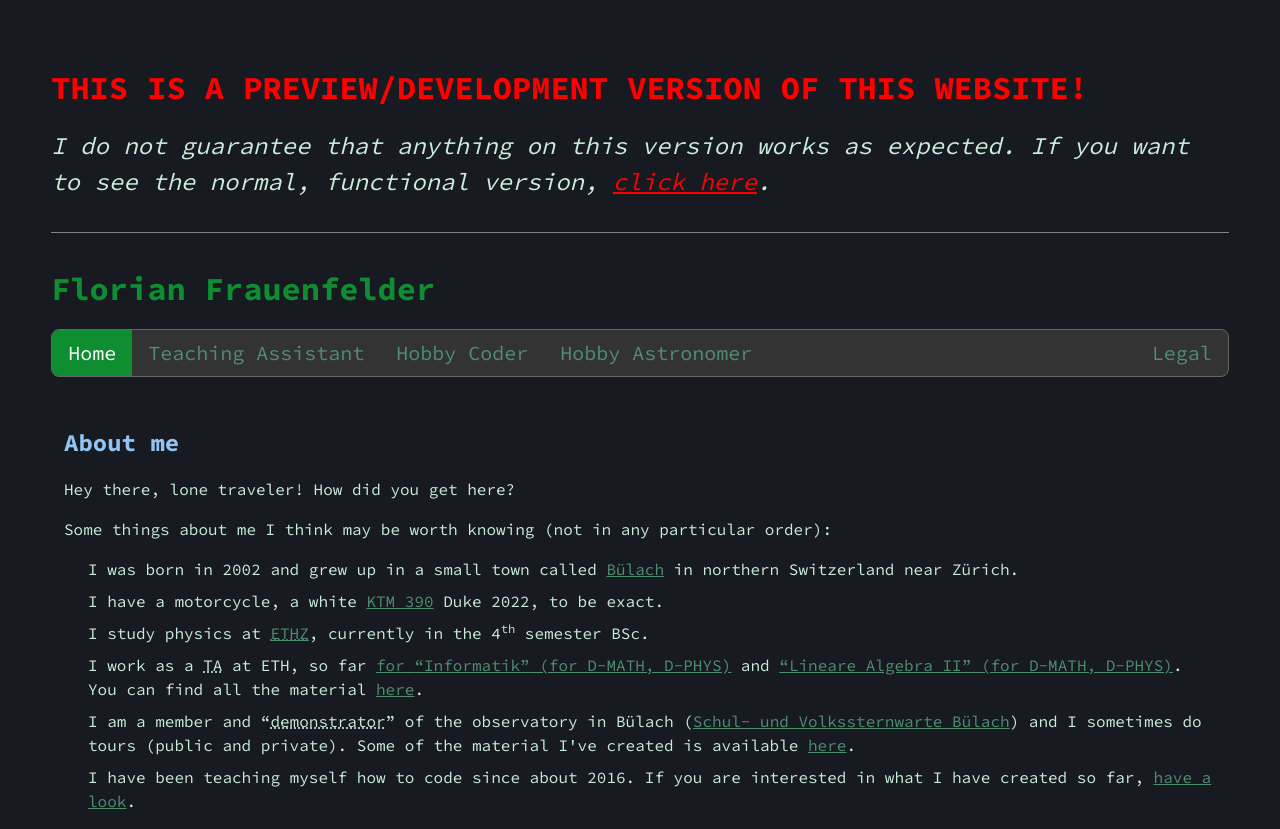
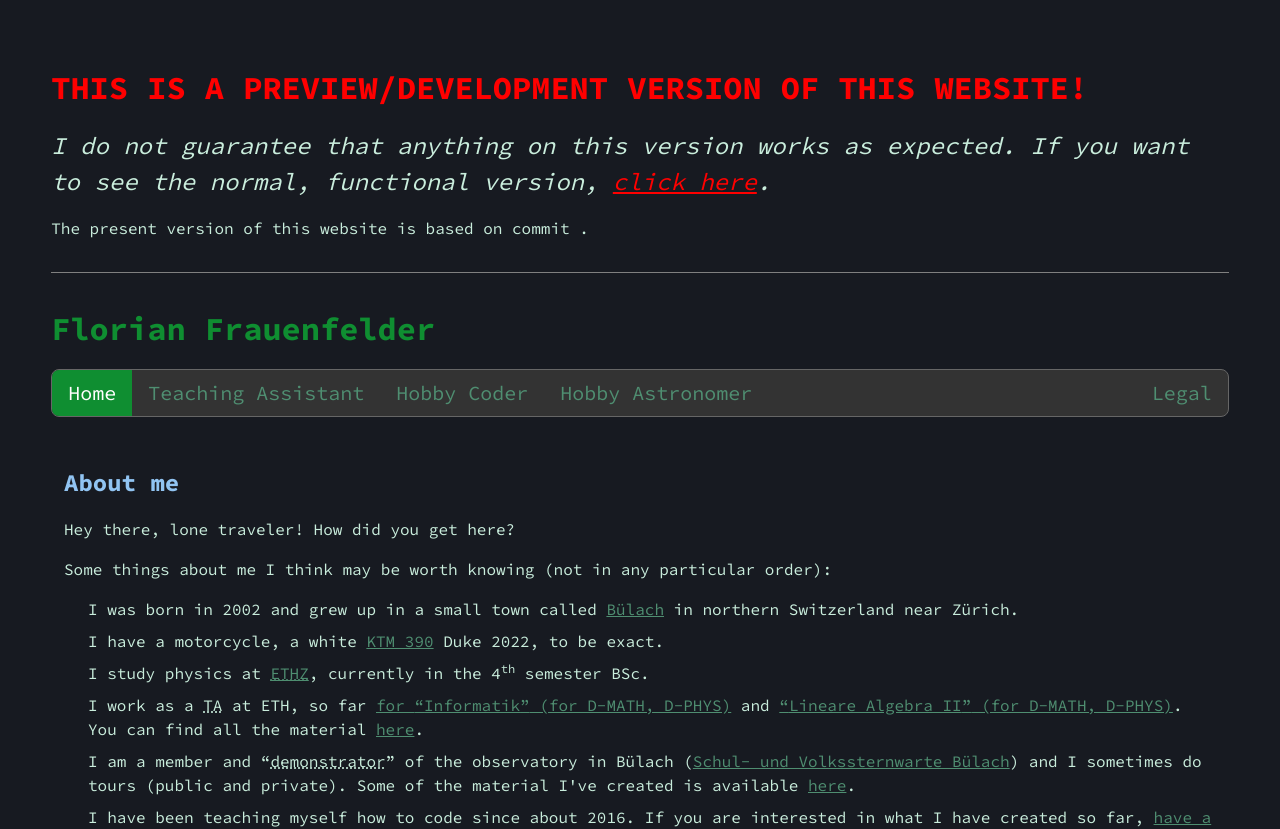
Before and after one commit to fflopsi/website, a Next.js app: page / in a window 1280 px wide. Shown: the top 829 px of the page. Built offline with nearby package versions, Linux system fonts and the light colour scheme.

Commit message:
Add commit link

```diff
--- a/components/devWarning.tsx
+++ b/components/devWarning.tsx
@@ -9,6 +9,7 @@ export default function DevWarning() {
       <p style={{ fontSize: '1.5rem', fontStyle: 'italic' }}>
         I do not guarantee that anything on this version works as expected. If you want to see the normal, functional version, <Link style={{ color: 'red' }} href={`https://${process.env.VERCEL_PROJECT_PRODUCTION_URL}`}>click here</Link>.
       </p>
+      <p>The present version of this website is based on commit <Link href={`https://${process.env.VERCEL_GIT_PROVIDER}.com/${process.env.VERCEL_GIT_REPO_OWNER}/${process.env.VERCEL_GIT_REPO_SLUG}/commit/${process.env.VERCEL_GIT_COMMIT_SHA}`}>{process.env.VERCEL_GIT_COMMIT_SHA}</Link>.</p>
       <hr />
     </>
   ) : '';
```
